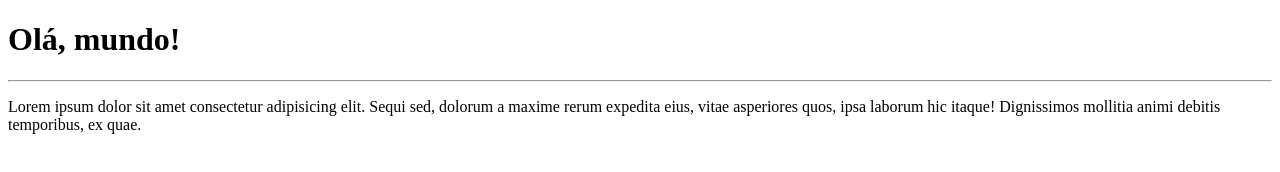
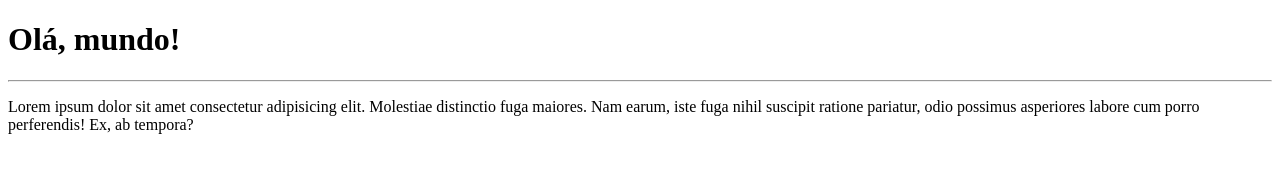
Before and after one commit to beatriztomaz/Ola-Mundo, a plain HTML site: page site-exemplo/index.html in a window 1280 px wide. Drawn offline with Linux system fonts and the light colour scheme.

Commit message:
Mudança 2.0

```diff
--- a/site-exemplo/index.html
+++ b/site-exemplo/index.html
@@ -8,6 +8,6 @@
 <body>
     <h1>Olá, mundo!</h1>
     <hr>
-    <p>Lorem ipsum dolor sit amet consectetur adipisicing elit. Sequi sed, dolorum a maxime rerum expedita eius, vitae asperiores quos, ipsa laborum hic itaque! Dignissimos mollitia animi debitis temporibus, ex quae.</p>
+    <p>Lorem ipsum dolor sit amet consectetur adipisicing elit. Molestiae distinctio fuga maiores. Nam earum, iste fuga nihil suscipit ratione pariatur, odio possimus asperiores labore cum porro perferendis! Ex, ab tempora? </p>
 </body>
 </html>
```
